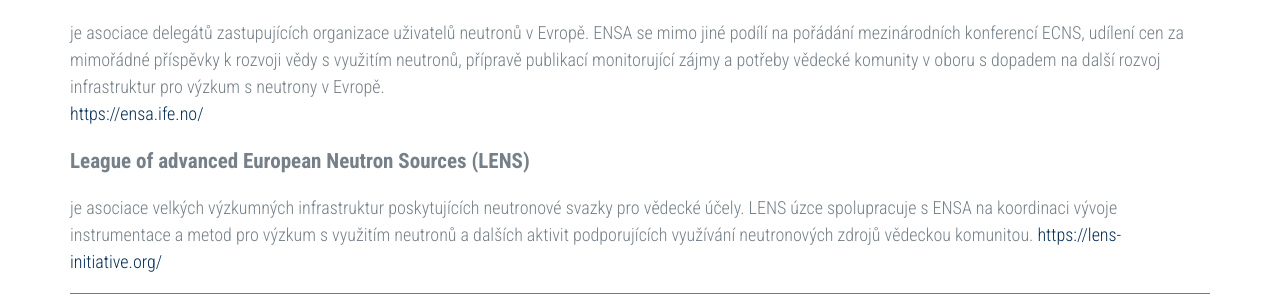
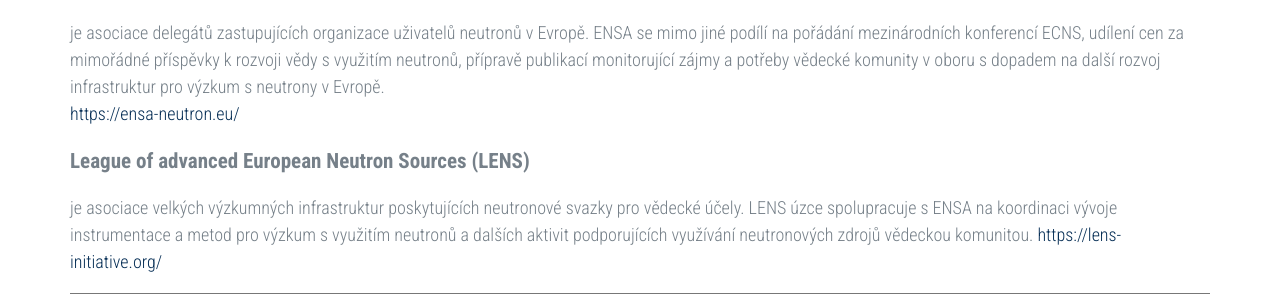
Before and after one commit to me2d09/neutrons.cz, a Jekyll site: the page built from infrastructure.md, in a window 1280 px wide and 900 px high, scrolled down 444 px. Shown: the part 157-453 px from the top of the window. Built offline with Jekyll 4.4.1, drawn with Linux system fonts in a browser that asks for light colours.

Commit message:
New ENSA pages

```diff
--- a/infrastructure.md
+++ b/infrastructure.md
@@ -13,7 +13,7 @@
 ### European Neutron Scattering Association (ENSA)
 
 je asociace delegátů zastupujících organizace uživatelů neutronů v Evropě. ENSA se mimo jiné podílí na pořádání mezinárodních konferencí ECNS, udílení cen za mimořádné příspěvky k rozvoji vědy s využitím neutronů, přípravě publikací monitorující zájmy a potřeby vědecké komunity v oboru s dopadem na další rozvoj infrastruktur pro výzkum s neutrony v Evropě.
-<https://ensa.ife.no/>
+<https://ensa-neutron.eu/>
 
 ### League of advanced European Neutron Sources (LENS)
 
```
